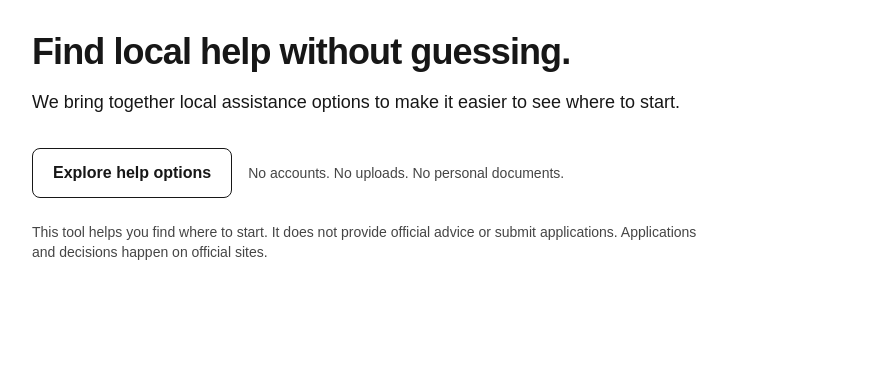
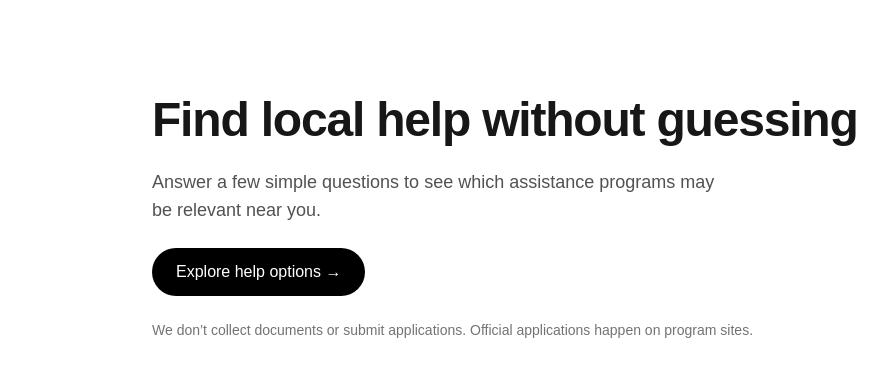
Before and after one commit to chrisrivero-dev/help-nearby, a Next.js app in the folder frontend/: page / in a window 1280 px wide. Shown: the top 376 px of the page, without its empty margins (0-887 px from the left). Built offline with nearby package versions, Linux system fonts and the light colour scheme.

Commit message:
Initial home flow: landing → help type → location

```diff
--- a/frontend/src/app/page.tsx
+++ b/frontend/src/app/page.tsx
@@ -1,38 +1,107 @@
-import React from 'react';
+'use client';
+
+import { useState } from 'react';
 
 export default function Home() {
+  const [started, setStarted] = useState(false);
+  const [step, setStep] = useState(1);
+
   return (
-    <main className="container mx-auto p-8">
-      <section className="max-w-2xl">
-        <h1 className="text-4xl font-bold tracking-tight mb-4">
-          Find local help without guessing.
-        </h1>
+    <main className="max-w-5xl mx-auto px-6 py-24">
+      {/* Landing view */}
+      {!started && (
+        <section className="space-y-6">
+          <h1 className="text-5xl font-semibold tracking-tight">
+            Find local help without guessing
+          </h1>
 
-        <p className="text-lg mb-8">
-          We bring together local assistance options to make it easier to see
-          where to start.
-        </p>
+          <p className="text-lg text-neutral-600 max-w-xl">
+            Answer a few simple questions to see which assistance programs may be
+            relevant near you.
+          </p>
 
-        <div className="flex items-center gap-4 mb-6">
           <button
-            type="button"
-            className="px-5 py-3 rounded-lg font-semibold border"
-            aria-label="Explore help options"
+            onClick={() => {
+              setStarted(true);
+              setStep(1);
+            }}
+            className="inline-flex items-center rounded-full px-6 py-3 text-white bg-black hover:bg-neutral-800 transition"
           >
-            Explore help options
+            Explore help options →
           </button>
 
-          <span className="text-sm opacity-80">
-            No accounts. No uploads. No personal documents.
-          </span>
-        </div>
+          <p className="text-sm text-neutral-500">
+            We don’t collect documents or submit applications. Official
+            applications happen on program sites.
+          </p>
+        </section>
+      )}
 
-        <p className="text-sm opacity-80">
-          This tool helps you find where to start. It does not provide official
-          advice or submit applications. Applications and decisions happen on
-          official sites.
-        </p>
-      </section>
+      {/* Question flow */}
+      {started && (
+        <section className="space-y-10">
+          <h2 className="text-3xl font-medium">
+            First, let’s understand your situation
+          </h2>
+
+          {/* Step 1 */}
+          {step === 1 && (
+            <div className="space-y-4">
+              <p className="text-lg">
+                What kind of help are you looking for?
+              </p>
+
+              <div className="flex flex-wrap gap-3">
+                {['Housing', 'Food', 'Cash assistance', 'Disaster recovery'].map(
+                  (label) => (
+                    <button
+                      key={label}
+                      onClick={() => setStep(2)}
+                      className="px-4 py-2 rounded-full border border-neutral-300 hover:border-black transition"
+                    >
+                      {label}
+                    </button>
+                  )
+                )}
+              </div>
+            </div>
+          )}
+
+          {/* Step 2 */}
+          {step === 2 && (
+            <div className="space-y-4">
+              <p className="text-lg">Where are you currently located?</p>
+
+              <select
+                onChange={() => setStep(3)}
+                className="border border-neutral-300 rounded-lg px-4 py-2 max-w-xs"
+                defaultValue=""
+              >
+                <option value="" disabled>
+                  Select a location
+                </option>
+                <option>Los Angeles County</option>
+                <option>Orange County</option>
+                <option>New York City</option>
+              </select>
+            </div>
+          )}
+
+          {/* Step 3 (placeholder for now) */}
+          {step === 3 && (
+            <div className="space-y-4">
+              <p className="text-lg">
+                Thanks — we can now show relevant starting points.
+              </p>
+
+              <p className="text-sm text-neutral-500 max-w-xl">
+                This tool helps you find where to start. It does not determine
+                eligibility or submit applications.
+              </p>
+            </div>
+          )}
+        </section>
+      )}
     </main>
   );
 }
```
